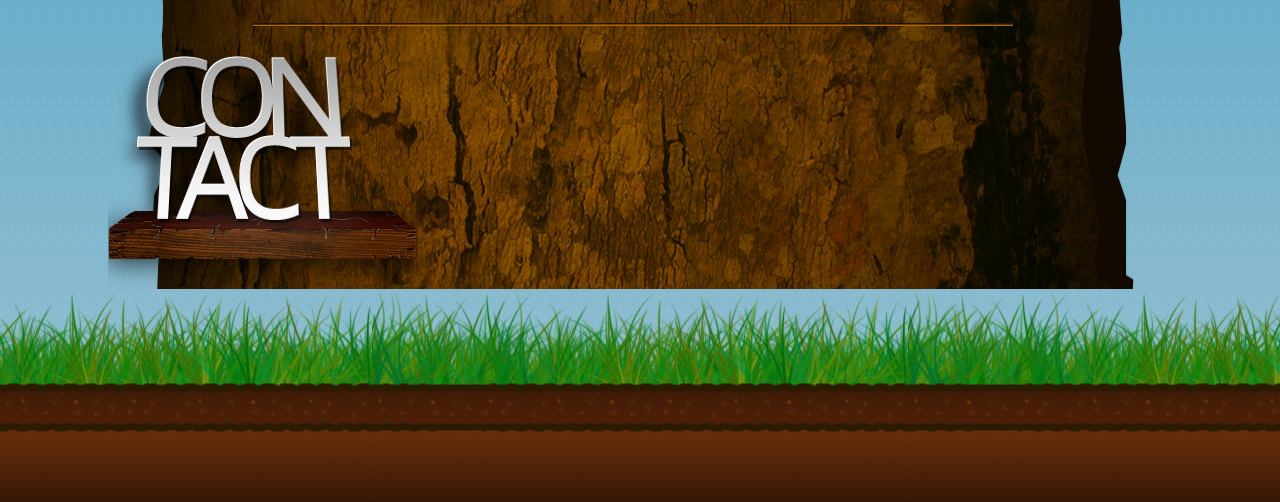
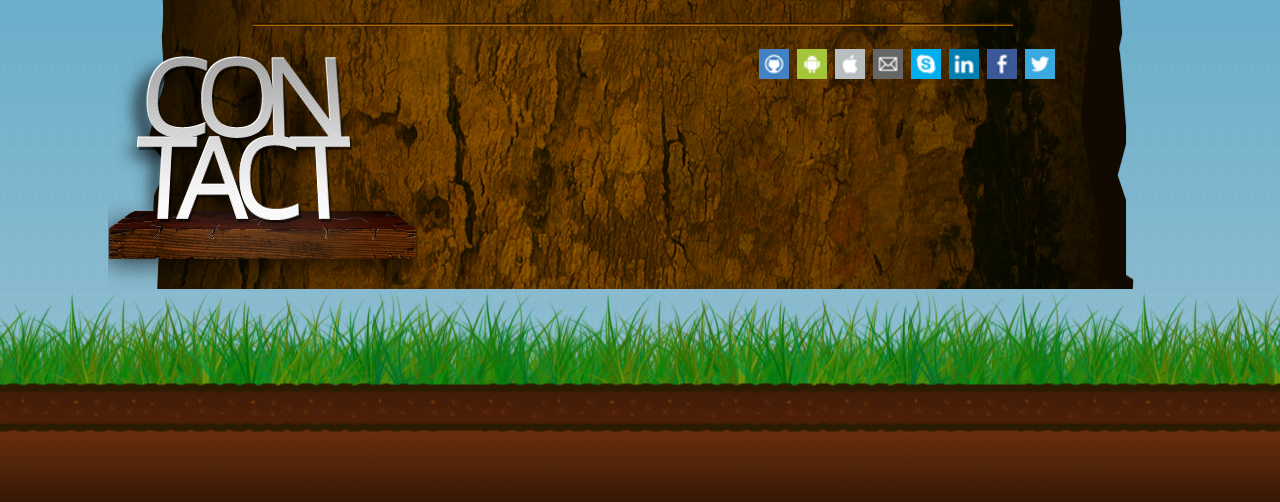
Before and after one commit to Urucas/website, a website: page index.html in a window 1280 px wide. Shown: the part 1306-1808 px from the top of the page. Drawn offline with Linux system fonts and the light colour scheme.

Commit message:
add social contact icons

```diff
--- a/css/style.css
+++ b/css/style.css
@@ -132,3 +132,20 @@ body{
 		width:70%;
 	}
 }
+
+.footer-icons ul{
+	margin:0px; padding:0px;
+}
+
+.footer-icons li {
+	margin:0px;
+	padding:0px;
+	list-style-type:none;
+	float:left;
+}
+
+.footer-icons img {
+	width:30px;
+	height:30px;
+	margin: 4px;
+}
--- a/index.html
+++ b/index.html
@@ -115,10 +115,18 @@
 				<img src="images/contact.png">
 			</div>
 		</div>
-		<div class="col-md-5 col-md-offset-1 col-sm-5 col-sm-offset-0 col-xs-8 col-xs-offset-1">
-	</div>
-
-
+		<div class="footer-icons col-md-5 col-md-offset-1 col-sm-5 col-sm-offset-0 col-xs-8 col-xs-offset-1">
+			<ul>
+				<li><a href="//github.com/Urucas" target="_blank"><img src="social/gh.png"></a></li>
+				<li><a href="//play.google.com/store/apps/developer?id=Urucas" target="_blank"><img src="social/android.png"></a></li>
+				<li><a href="//itunes.apple.com/us/app/cineros/id838900914?l=es&mt=8" target="_blank"><img src="social/ios.png"></a></li>
+				<li><a href="mailto:hello@urucas.com"><img src="social/mail.png"></a></li>
+				<li><a href="//is.gd/ZVV4sj"><img src="social/sk.png"></a></li>
+				<li><a href="//linkedin/company/urucas" target="_blank"><img src="social/in.png"></a></li>
+				<li><a href="//facebook.com/urucasteam" target="_blank"><img src="social/fb.png"></a></li>
+				<li><a href="//twiter.com/urucas" target="_blank"><img src="social/tw.png"></a></li>
+			<ul>
+		</div>
 	</div>
 	<!-- termina contact -->
 
```
